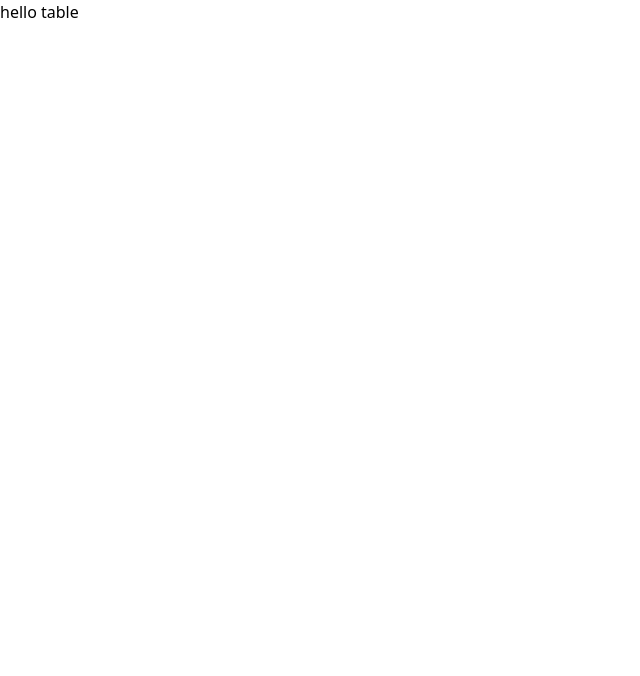
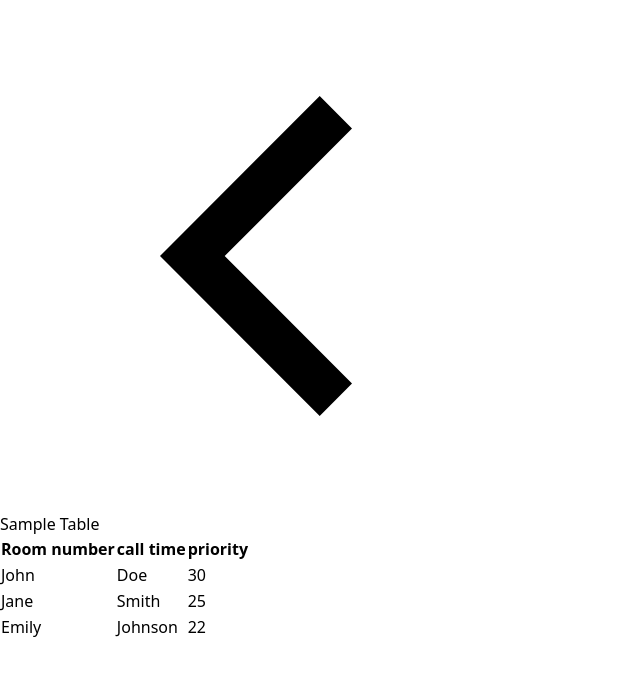
Before and after one commit to Fikresilase/DoctorAlert, a React (Vite) app in the folder front/: page /table in a window 1280 px wide. Shown: the top 676 px of the page, without its empty margins (0-640 px from the left). Built offline with nearby package versions, Linux system fonts and the light colour scheme.

Commit message:
complete ui

```diff
--- a/front/src/component/table.jsx
+++ b/front/src/component/table.jsx
@@ -1,7 +1,45 @@
+import React from 'react';
+import { useNavigate } from 'react-router-dom';
+import arrow from "../../Images/arrow.svg";
+
 function Table() {
+  const navigate = useNavigate();
+
+  const gotolanding = () => {
+    navigate('/');
+  };
   return (
-    <div>
-      <h1>hello table</h1>
+    <div className="container mx-auto px-4 py-8">
+     <div className="container  items-center">
+      <img onClick={gotolanding} src={arrow} alt="Hero" className="w-8 h-8" />
+      <h1 className="text-2xl text-center font-bold mb-4">Sample Table</h1>
+    </div>
+      <table className="min-w-full border border-gray-300">
+        <thead>
+          <tr className="bg-gray-200">
+            <th className="border border-gray-300 px-4 py-2">Room number</th>
+            <th className="border border-gray-300 px-4 py-2">call time</th>
+            <th className="border border-gray-300 px-4 py-2">priority</th>
+          </tr>
+        </thead>
+        <tbody>
+          <tr>
+            <td className="border border-gray-300 px-4 py-2">John</td>
+            <td className="border border-gray-300 px-4 py-2">Doe</td>
+            <td className="border border-gray-300 px-4 py-2">30</td>
+          </tr>
+          <tr className="bg-gray-50">
+            <td className="border border-gray-300 px-4 py-2">Jane</td>
+            <td className="border border-gray-300 px-4 py-2">Smith</td>
+            <td className="border border-gray-300 px-4 py-2">25</td>
+          </tr>
+          <tr>
+            <td className="border border-gray-300 px-4 py-2">Emily</td>
+            <td className="border border-gray-300 px-4 py-2">Johnson</td>
+            <td className="border border-gray-300 px-4 py-2">22</td>
+          </tr>
+        </tbody>
+      </table>
     </div>
   );
 }
```
Also changed, not shown: front/Images/arrow.svg (added), front/src/component/landing.jsx (line endings or trailing spaces).
